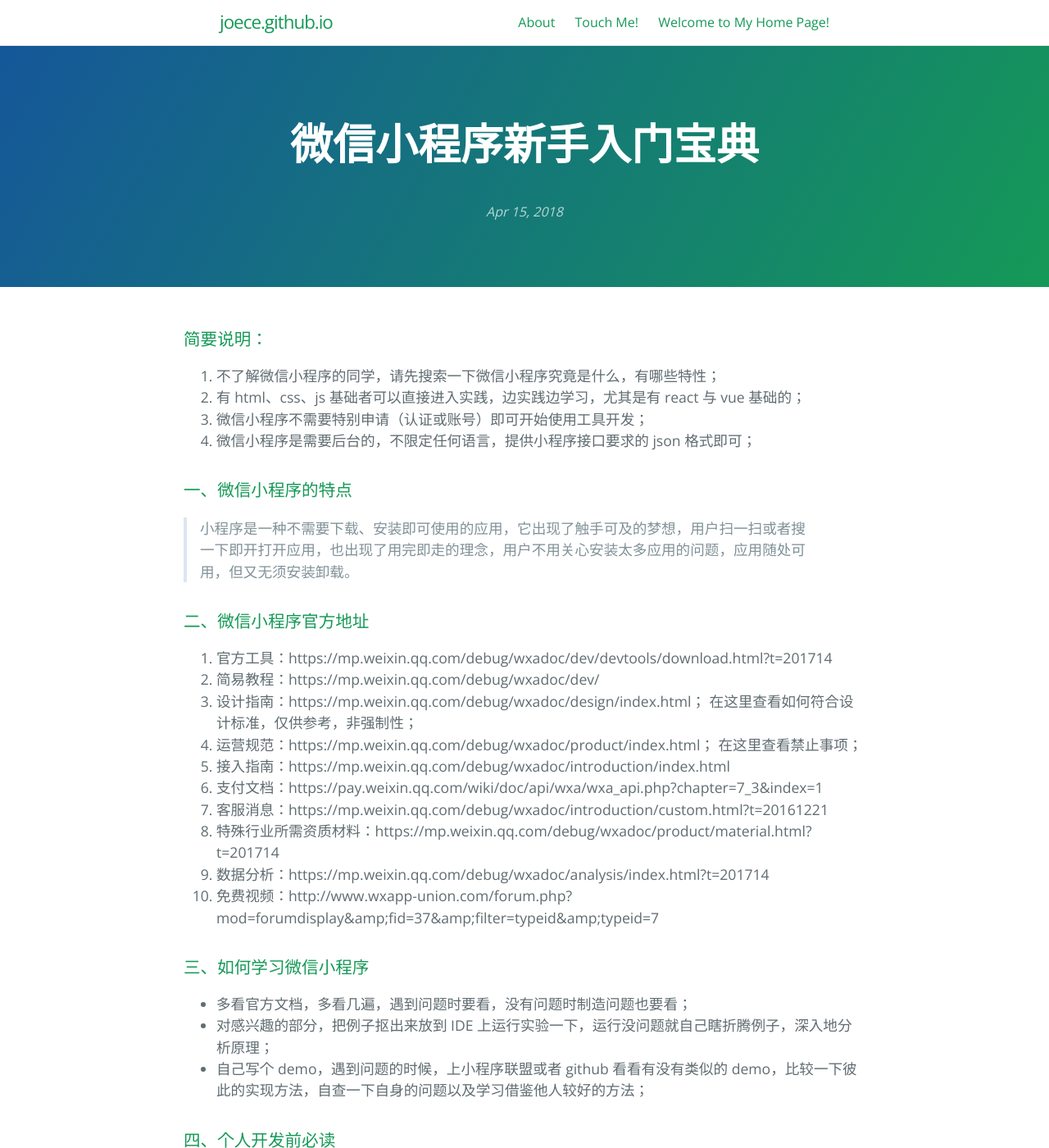
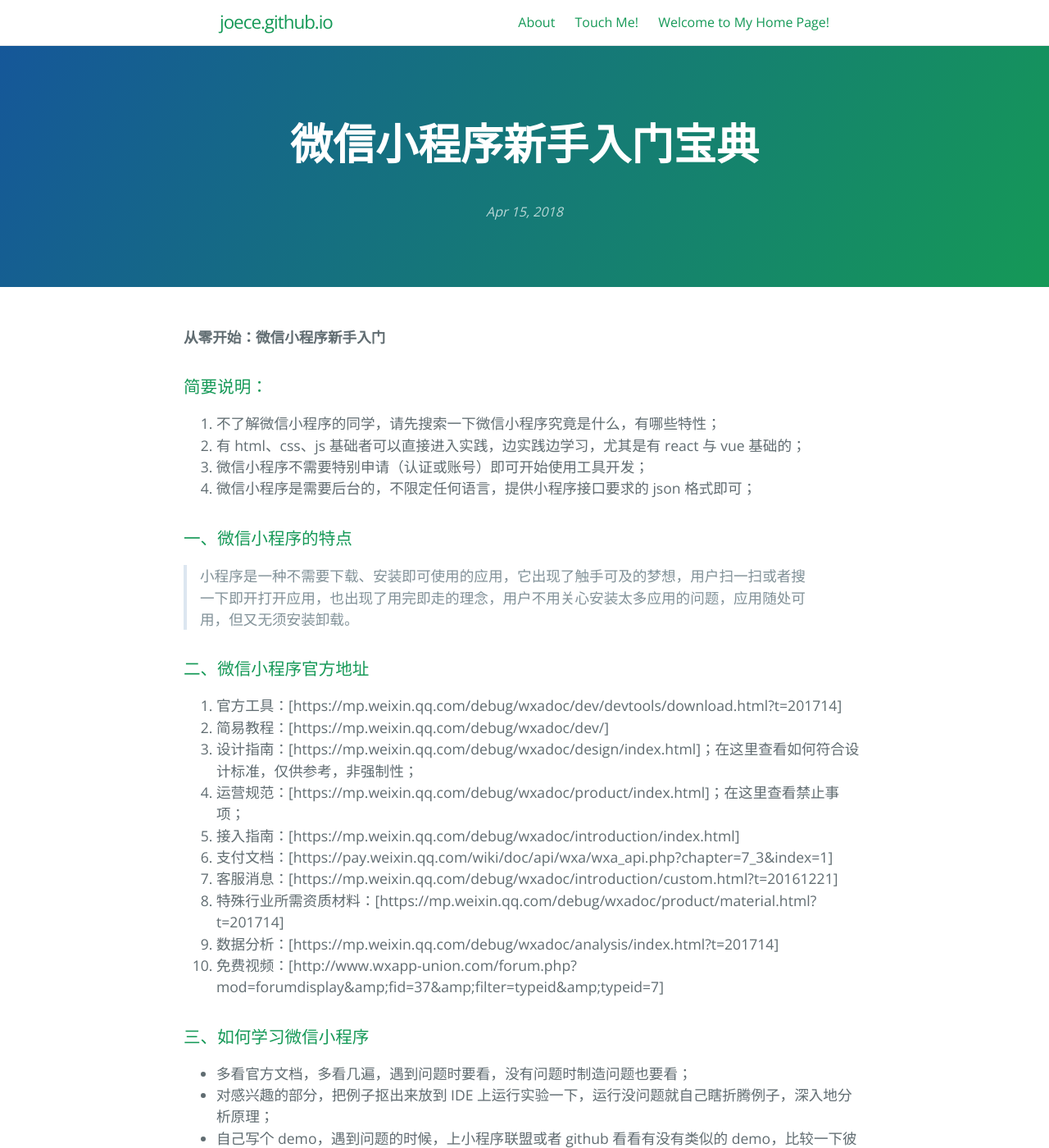
Before and after one commit to joece/joece.github.io, a Jekyll site: the page built from _posts/2018-04-15-微信小程序新手入门宝典.md, in a window 1280 px wide and 1400 px high. Shown: the whole window at 82% size. Built offline with Jekyll 4.4.1, drawn with Linux system fonts in a browser that asks for light colours; part of the change alters nothing that is shown.

Commit message:
Update 2018-04-15-微信小程序新手入门宝典.md

```diff
--- a/_posts/2018-04-15-微信小程序新手入门宝典.md
+++ b/_posts/2018-04-15-微信小程序新手入门宝典.md
@@ -2,6 +2,7 @@
 layout: post
 title: "微信小程序新手入门宝典"
 ---
+<b>从零开始：微信小程序新手入门</b>
 
 ### 简要说明：
 1. 不了解微信小程序的同学，请先搜索一下微信小程序究竟是什么，有哪些特性；
@@ -13,16 +14,16 @@ title: "微信小程序新手入门宝典"
 > 小程序是一种不需要下载、安装即可使用的应用，它出现了触手可及的梦想，用户扫一扫或者搜一下即开打开应用，也出现了用完即走的理念，用户不用关心安装太多应用的问题，应用随处可用，但又无须安装卸载。
 
 ### 二、微信小程序官方地址
-1. 官方工具：https://mp.weixin.qq.com/debug/wxadoc/dev/devtools/download.html?t=201714
-2. 简易教程：https://mp.weixin.qq.com/debug/wxadoc/dev/
-3. 设计指南：https://mp.weixin.qq.com/debug/wxadoc/design/index.html； 在这里查看如何符合设计标准，仅供参考，非强制性；
-4. 运营规范：https://mp.weixin.qq.com/debug/wxadoc/product/index.html； 在这里查看禁止事项；
-5. 接入指南：https://mp.weixin.qq.com/debug/wxadoc/introduction/index.html
-6. 支付文档：https://pay.weixin.qq.com/wiki/doc/api/wxa/wxa_api.php?chapter=7_3&index=1
-7. 客服消息：https://mp.weixin.qq.com/debug/wxadoc/introduction/custom.html?t=20161221
-8. 特殊行业所需资质材料：https://mp.weixin.qq.com/debug/wxadoc/product/material.html?t=201714
-9. 数据分析：https://mp.weixin.qq.com/debug/wxadoc/analysis/index.html?t=201714
-10. 免费视频：http://www.wxapp-union.com/forum.php?mod=forumdisplay&amp;amp;fid=37&amp;amp;filter=typeid&amp;amp;typeid=7
+1. 官方工具：[https://mp.weixin.qq.com/debug/wxadoc/dev/devtools/download.html?t=201714]
+2. 简易教程：[https://mp.weixin.qq.com/debug/wxadoc/dev/]
+3. 设计指南：[https://mp.weixin.qq.com/debug/wxadoc/design/index.html]；在这里查看如何符合设计标准，仅供参考，非强制性；
+4. 运营规范：[https://mp.weixin.qq.com/debug/wxadoc/product/index.html]；在这里查看禁止事项；
+5. 接入指南：[https://mp.weixin.qq.com/debug/wxadoc/introduction/index.html]
+6. 支付文档：[https://pay.weixin.qq.com/wiki/doc/api/wxa/wxa_api.php?chapter=7_3&index=1]
+7. 客服消息：[https://mp.weixin.qq.com/debug/wxadoc/introduction/custom.html?t=20161221]
+8. 特殊行业所需资质材料：[https://mp.weixin.qq.com/debug/wxadoc/product/material.html?t=201714]
+9. 数据分析：[https://mp.weixin.qq.com/debug/wxadoc/analysis/index.html?t=201714]
+10. 免费视频：[http://www.wxapp-union.com/forum.php?mod=forumdisplay&amp;amp;fid=37&amp;amp;filter=typeid&amp;amp;typeid=7]
 
 ### 三、如何学习微信小程序
 - 多看官方文档，多看几遍，遇到问题时要看，没有问题时制造问题也要看；
@@ -41,9 +42,11 @@ title: "微信小程序新手入门宝典"
 然后根据提示填写你的邮箱、密码。提交后，填写的邮箱会收到一封确认注册邮件，你需要点击邮件中的确认链接，继续注册流程。
 
 需要注意的是，注册小程序所用的邮箱，不能为已经绑定公众号、小程序、个人号的邮箱。
+
 ![email](https://github.com/joece/joece.github.io/blob/master/_includes/email.png?raw=true)
 
 确认邮箱之后，你需要填写小程序的主题信息。在这一步，你需要验证你的手机号，并使用你自己的微信扫码确认。
+
 ![info](https://github.com/joece/joece.github.io/blob/master/_includes/infor.png?raw=true)
 
 主体验证后，你就可以进入到小程序的后台了。
@@ -55,6 +58,7 @@ title: "微信小程序新手入门宝典"
 不过，在发布前，你有三次确定小程序名称的机会（包括首次填写）；发布之后，小程序暂不支持改名。
 
 所以请你仔细想好小程序的名称，再确认注册哦。
+
 ![title](https://github.com/joece/joece.github.io/blob/master/_includes/title.png?raw=true)
 
 注册完成，便可以下载【微信 web 开发者工具】，开始开发、发布你的小程序啦！
```
